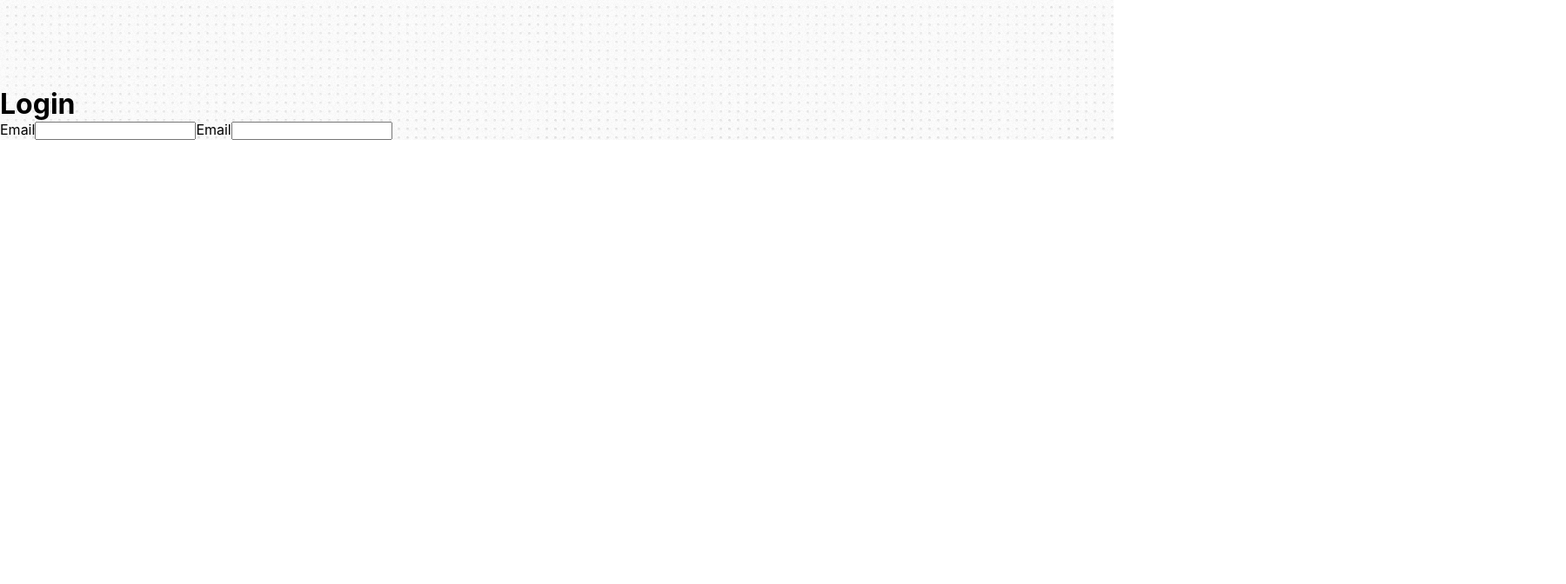
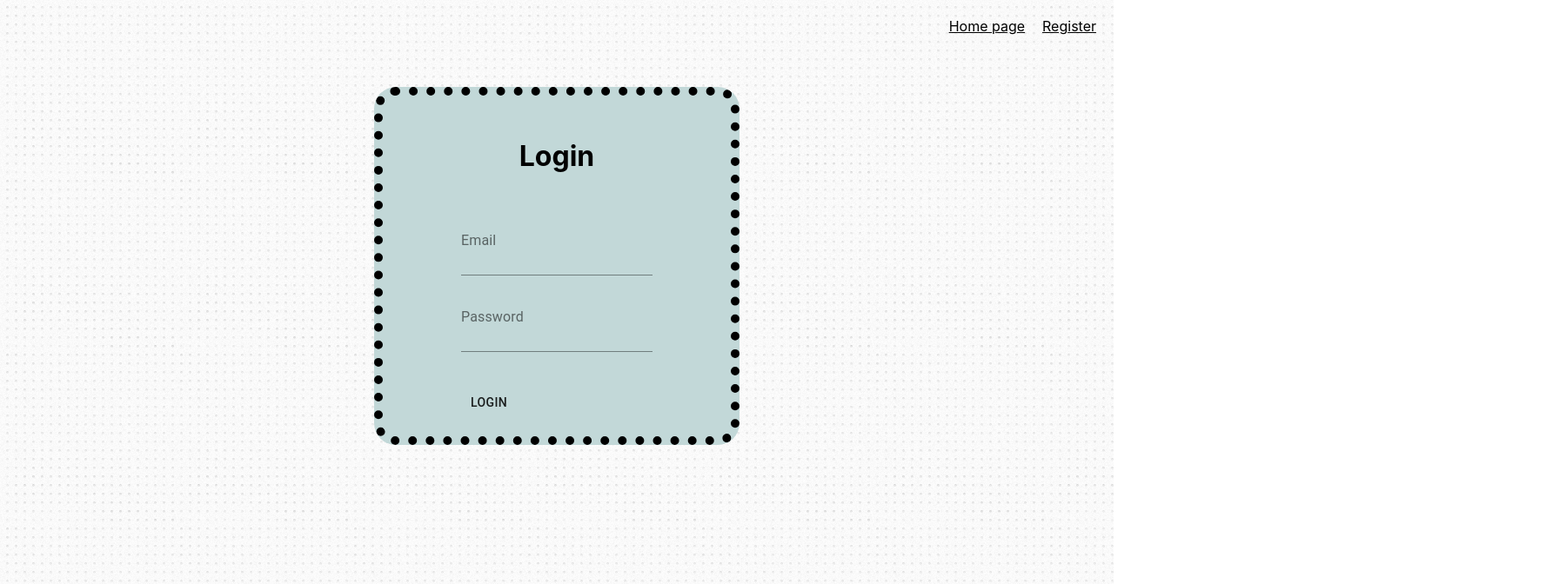
Before and after one commit to thortineoc/bullet-journal, a React (Create React App) app: page /login in a window 1280 px wide. Shown: the top 672 px of the page at 87% size, 1800 px wide, since content can reach past the window. Built offline with nearby package versions, Linux system fonts and the light colour scheme.

Commit message:
Login page

```diff
--- a/src/Login.js
+++ b/src/Login.js
@@ -1,16 +1,33 @@
-import React from 'react'
-import './css/Login.css'
+import React from 'react';
+import './css/Login.css';
+import {Button, Input, InputLabel} from '@material-ui/core';
+import {Link} from 'react-router-dom';
 
 export default function Login() {
     return (
         <div class="login">
-            <h1>Login</h1>
-            <form>
-                <label for="login__email">Email</label>
-                <input type="email" id="login__email" name="login__email" />
-                <label for="login__password">Email</label>
-                <input type="password" id="login__password" name="login__password" />
-            </form>
+
+            <div className="login__links">
+                <Link class="login__link" to='/'>Home page</Link>
+                <Link class="login__link" to='/register'>Register</Link>
+            </div>
+
+            <div class="login__container">
+                <h1 class="login__title">Login</h1>
+                <form class="login__form">
+                    <div class="login__row">
+                        <InputLabel for="login__email">Email</InputLabel>
+                        <Input type="email" id="login__email" name="login__email" />
+                    </div>
+                    <div class="login__row">
+                        <InputLabel for="login__password">Password</InputLabel>
+                        <Input type="password" id="login__password" name="login__password" />
+                    </div>
+                    <div className="login__row">
+                        <Button>Login</Button>
+                    </div>
+                </form>
+            </div>
         </div>
     )
 }
--- a/src/css/Login.css
+++ b/src/css/Login.css
@@ -1,3 +1,46 @@
 .login {
-    min-width: 1800px;
+    min-height: 600px;
 }
+
+.login__container {
+    border: 10px dotted black;
+    background-color: #c2d8d8;
+    max-width: 400px;
+    margin: auto;
+    border-radius: 25px;
+    display: flex;
+    flex-direction: column;
+}
+
+.login__title {
+    margin: auto;
+    padding: 50px;
+}
+
+.login__form {
+    margin: auto;
+    display: flex;
+    flex-direction: column;
+}
+
+.login__form > div {
+    margin: 20px;
+}
+
+.login__links {
+    position: absolute;
+    top: 0;
+    right: 0;
+    display: flex;
+    justify-content: flex-end;
+    padding: 10px;
+}
+
+.login__link {
+    margin: 10px;
+    color: black;
+}
+
+.login__link::hover {
+    color: blue;
+}
```
